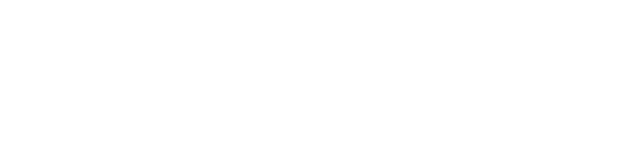
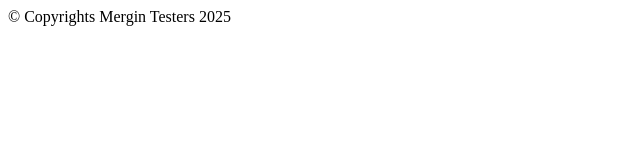
Before and after one commit to Bleon5/test-merging, a plain HTML site: page index.html in a window 1280 px wide. Shown: the whole page, without its empty margins (0-640 px from the left). Drawn offline with Linux system fonts and the light colour scheme.

Commit message:
Added footer section

```diff
--- a/index.html
+++ b/index.html
@@ -5,5 +5,7 @@
     <meta name="viewport" content="width=device-width, initial-scale=1.0" />
     <title>Mergin Test</title>
   </head>
-  <body></body>
+  <body>
+    <footer>&copy; Copyrights Mergin Testers 2025</footer>
+  </body>
 </html>
```
